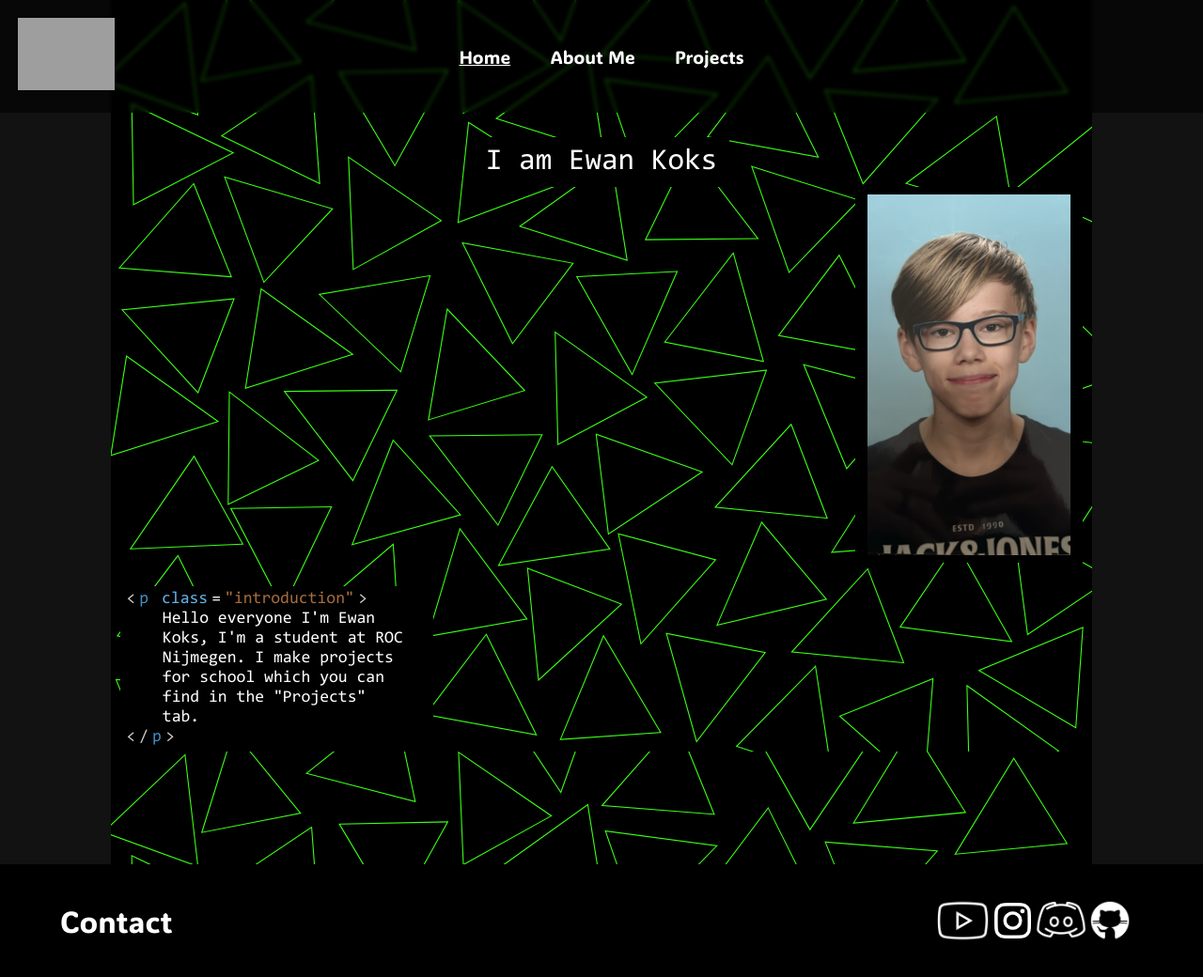
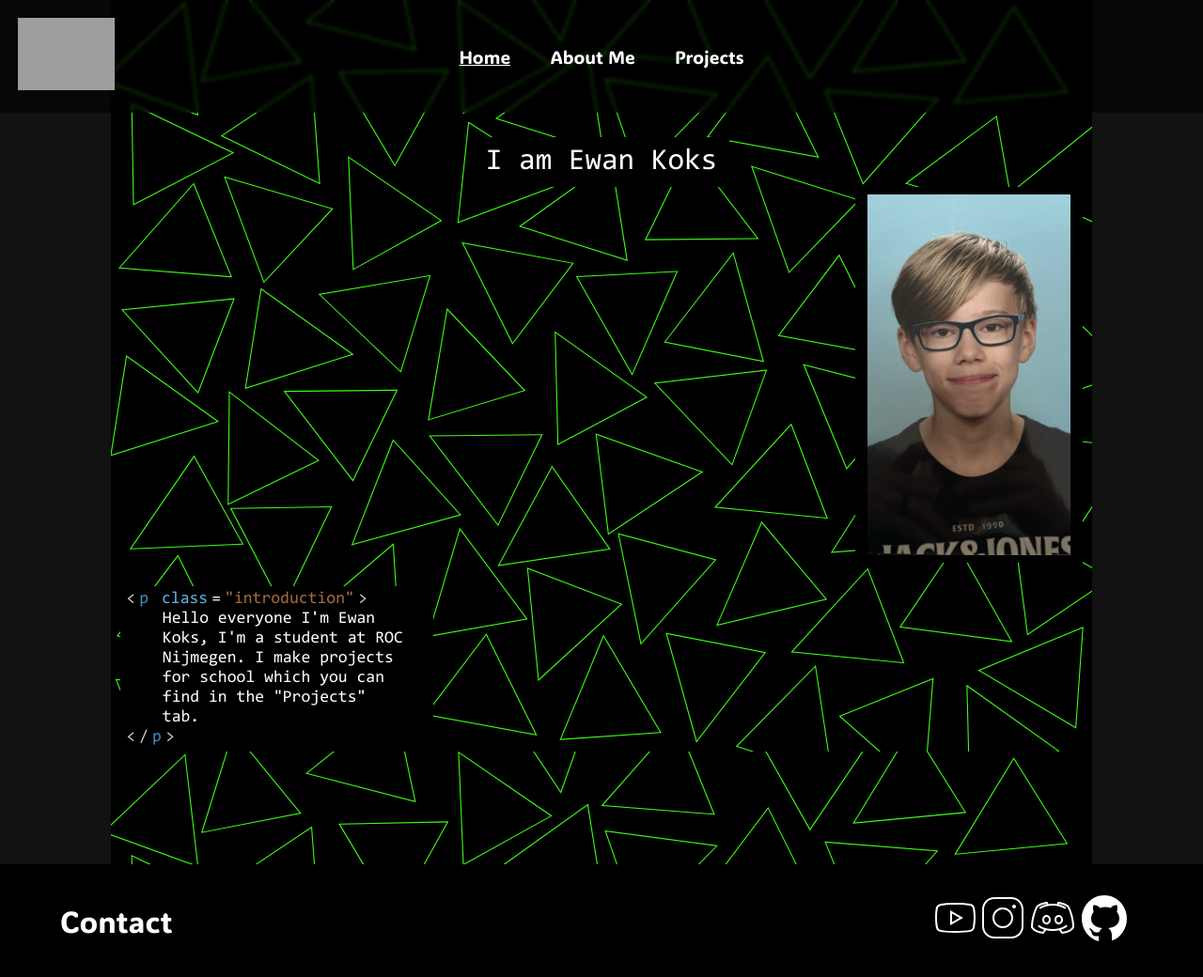
Before and after one commit to ewan024/Portfolio, a plain HTML site: page index.html in a window 1280 px wide. Shown: the whole page at 94% size. Drawn offline with Linux system fonts and the light colour scheme; grey boxes are pictures that could not be loaded.

Commit message:
some changes

```diff
--- a/css/main.css
+++ b/css/main.css
@@ -264,26 +264,9 @@ button {
     padding: 1vw;
 }
 
-.youtube {
-    height: 7.7vh;
-
-    margin-right: 0.2vw;
-}
-
-.instagram {
-    height: 4.8vh;
-
-    margin-right: 0.3vw;
-}
-
-.discord {
-    height: 7vh;
-
-    margin-right: 0.2vw;
-}
-
-.github {
-    height: 5.5vh;
+.social {
+    max-height: 7.7vh;
+    margin: 0 0.3vw;
 }
 
 /* Colors */
--- a/index.html
+++ b/index.html
@@ -76,13 +76,13 @@
         <button id="contact" class="contact">Contact</button>
 
         <div class="socials-cont">
-            <a target="_blank" href="https://www.youtube.com/@ewan024nijm9" class="youtube"><img src="images/youtube-play.png" alt="YouTube" height="100%"></a>
+            <a target="_blank" href="https://www.youtube.com/@ewan024nijm9" class="youtube"><img class="social" src="images/youtube-logo.svg" alt="YouTube"></a>
 
-            <a target="_blank" href="https://www.instagram.com/ewan024nijm/" class="instagram"><img src="images/instagram-white-icon.png" alt="Instagram" height="100%"></a>
+            <a target="_blank" href="https://www.instagram.com/ewan024nijm/" class="instagram"><img class="social" src="images/instagram-logo.svg" alt="Instagram"></a>
 
-            <a target="_blank" href="https://discord.gg/G2mXnHmB" class="discord"><img src="images/discord-logo.png" alt="Discord" height="100%"></a>
+            <a target="_blank" href="https://discordapp.com/users/779603942254313492" class="discord"><img class="social" src="images/discord-logo.svg" alt="Discord"></a>
 
-            <a target="_blank" href="https://github.com/ewan024" class="github"><img src="images/icons8-github-100.png" alt="GitHub" height="100%"></a>
+            <a target="_blank" href="https://github.com/ewan024" class="github"><img class="social" src="images/github-logo.svg" alt="GitHub"></a>
         </div>
     </footer>
 
```
Also changed, not shown: about.html (+4 -4 lines), projects.html (+4 -4 lines), images/discord-logo.png (deleted), images/discord-logo.svg (added), images/github-logo.svg (added), images/icons8-github-100.png (deleted), images/instagram-logo.svg (added), images/instagram-white-icon.png (deleted), images/youtube-logo.svg (added), images/youtube-play.png (deleted).
